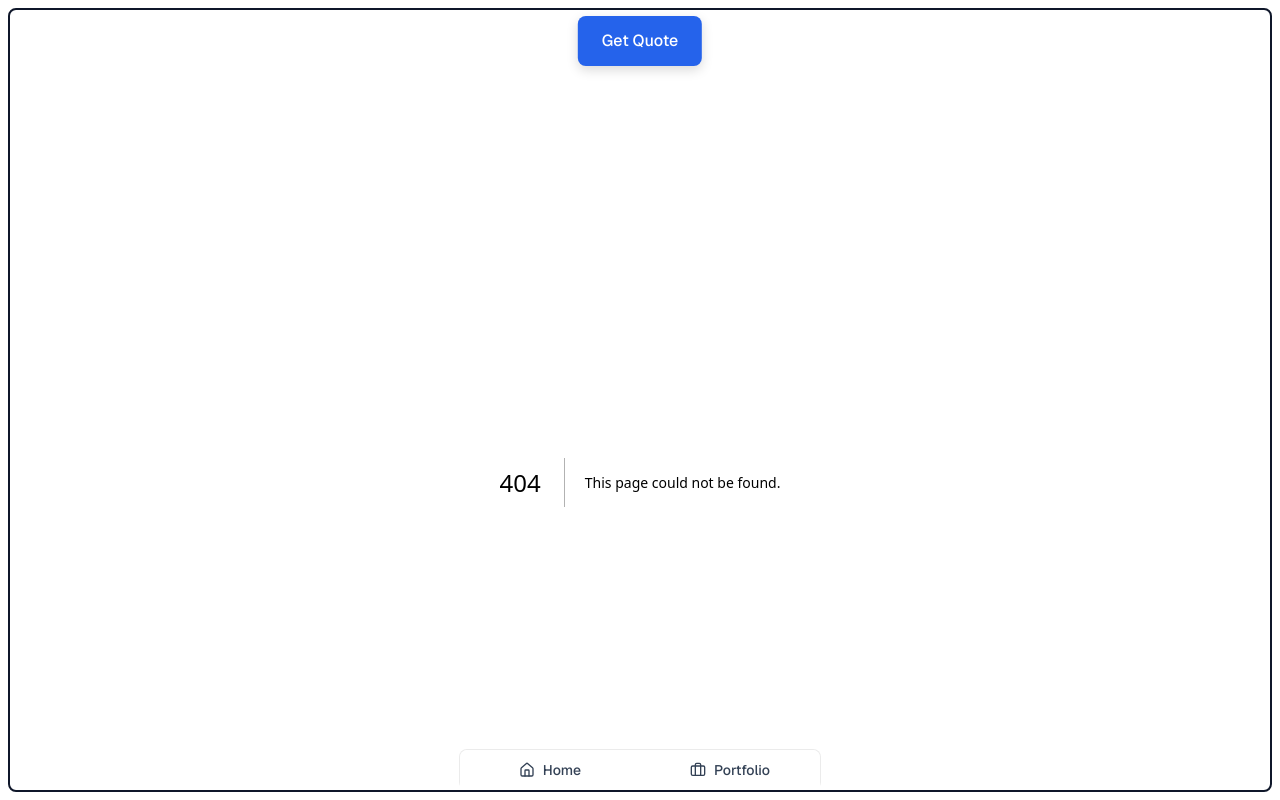
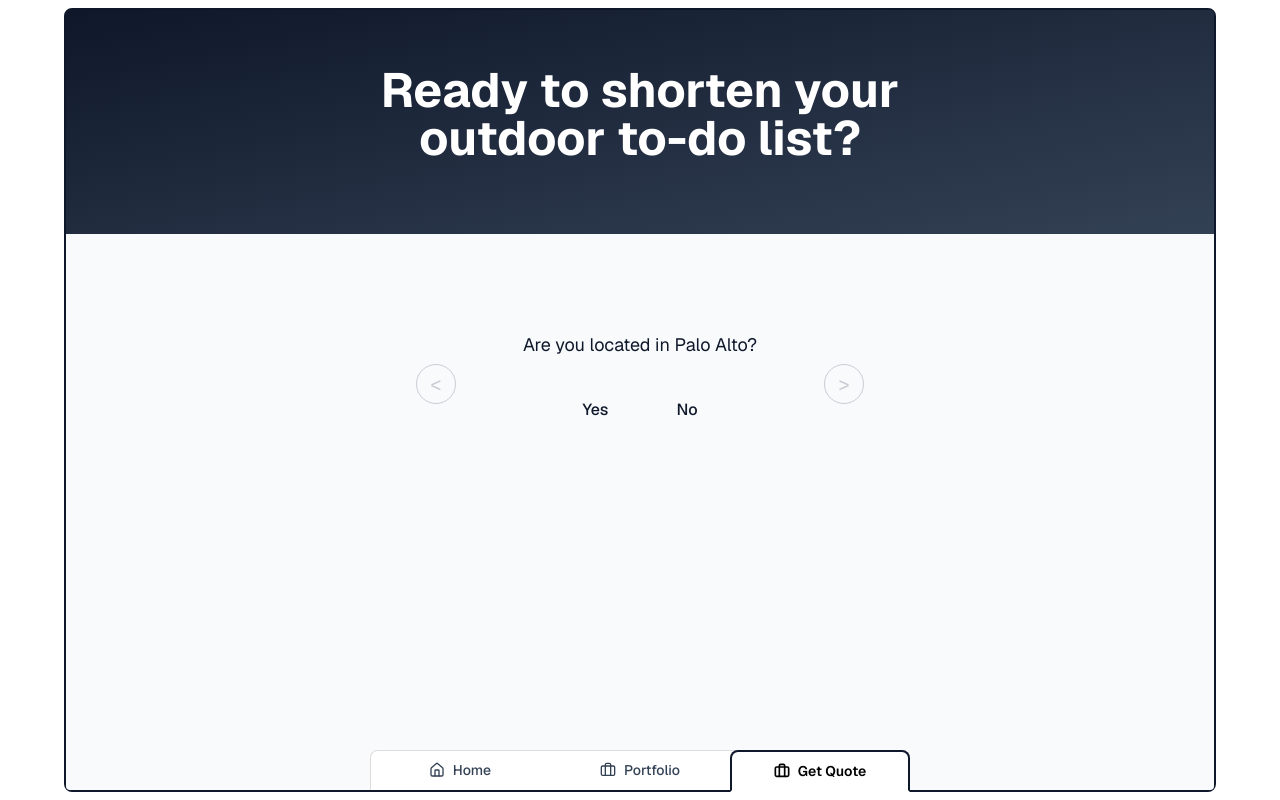
Before and after one commit to caldayham/cfcbayarea.com, a Next.js app: page /get-quote in a window 1280 px wide. Before the commit this address had no page. Built offline with nearby package versions, Linux system fonts and the light colour scheme.

Commit message:
better tabs and 'get quote' page

```diff
--- /dev/null
+++ b/app/get-quote/page.tsx
@@ -0,0 +1,155 @@
+'use client';
+
+import { useState, FormEvent } from 'react';
+import Link from 'next/link';
+import { Button } from '@/components/ui/button';
+
+export default function GetQuotePage() {
+  const [step, setStep] = useState<1 | 2 | 3 | 4>(1);
+  const [inPaloAlto, setInPaloAlto] = useState<'yes' | 'no' | ''>('');
+  const [project, setProject] = useState('');
+  const [name, setName] = useState('');
+  const [phone, setPhone] = useState('');
+
+  const handleNext = () => {
+    if (step < 4) setStep((step + 1) as 1 | 2 | 3 | 4);
+  };
+
+  const handleBack = () => {
+    if (step > 1) setStep((step - 1) as 1 | 2 | 3 | 4);
+  };
+
+  const handleSubmit = (e: FormEvent) => {
+    e.preventDefault();
+    console.log({ inPaloAlto, project, name, phone });
+    setStep(4);
+  };
+
+  return (
+    <div className="min-h-screen flex flex-col">
+      <header className="bg-gradient-hero text-white py-14 px-4">
+        <div className="max-w-xl mx-auto text-center">
+          <h1 className="text-4xl md:text-5xl font-bold mb-4">
+            Ready to shorten your outdoor to-do list?
+          </h1>
+        </div>
+      </header>
+
+      <main className="flex-1 px-4 py-0 bg-surface relative">
+        <div className="max-w-md mx-auto min-h-[300px] flex items-center">
+          {/* Navigation Arrows */}
+          {step < 4 && (
+            <button
+              onClick={handleBack}
+              disabled={step === 1}
+              aria-label="Previous"
+              className="w-10 h-10 flex items-center justify-center rounded-full border text-xl text-[var(--color-text-primary)] disabled:opacity-20 mr-4"
+            >
+              &lt;
+            </button>
+          )}
+
+          <div className="flex-1 space-y-8">
+            {/* STEP 1 */}
+            {step === 1 && (
+              <div className="space-y-6">
+                <p className="text-lg text-center" style={{ color: 'var(--color-text-primary)' }}>
+                  Are you located in Palo Alto?
+                </p>
+                <div className="flex justify-center gap-4">
+                  <button
+                    onClick={() => setInPaloAlto('yes')}
+                    className={`px-6 py-3 font-medium border-2 ${inPaloAlto === 'yes' ? 'border-[var(--color-text-primary)]' : 'border-transparent'} rounded-[var(--radius)]`}
+                  >Yes</button>
+                  <button
+                    onClick={() => setInPaloAlto('no')}
+                    className={`px-6 py-3 font-medium border-2 ${inPaloAlto === 'no' ? 'border-[var(--color-text-primary)]' : 'border-transparent'} rounded-[var(--radius)]`}
+                  >No</button>
+                </div>
+              </div>
+            )}
+
+            {/* STEP 2 */}
+            {step === 2 && (
+              <div className="space-y-6">
+                <label className="block font-medium" style={{ color: 'var(--color-text-primary)' }}>
+                  Briefly describe your project
+                </label>
+                <textarea
+                  rows={4}
+                  required
+                  value={project}
+                  onChange={(e) => setProject(e.target.value)}
+                  className="w-full p-3 border rounded-[var(--radius)]"
+                />
+              </div>
+            )}
+
+            {/* STEP 3 */}
+            {step === 3 && (
+              <form onSubmit={handleSubmit} className="space-y-6">
+                <div>
+                  <label className="block mb-2 font-medium" style={{ color: 'var(--color-text-primary)' }}>
+                    Name
+                  </label>
+                  <input
+                    required
+                    type="text"
+                    value={name}
+                    onChange={(e) => setName(e.target.value)}
+                    className="w-full p-3 border rounded-[var(--radius)]"
+                  />
+                </div>
+                <div>
+                  <label className="block mb-2 font-medium" style={{ color: 'var(--color-text-primary)' }}>
+                    Phone
+                  </label>
+                  <input
+                    required
+                    type="tel"
+                    value={phone}
+                    onChange={(e) => setPhone(e.target.value)}
+                    className="w-full p-3 border rounded-[var(--radius)]"
+                  />
+                </div>
+                <Button type="submit" className="w-full bg-accent hover:bg-accent-hover">
+                  Submit
+                </Button>
+              </form>
+            )}
+
+            {/* STEP 4 */}
+            {step === 4 && (
+              <div className="text-center space-y-6">
+                <h2 className="text-2xl font-bold" style={{ color: 'var(--color-text-primary)' }}>
+                  Thanks, {name.split(' ')[0] || 'friend'}!
+                </h2>
+                <p style={{ color: 'var(--color-text-secondary)' }}>
+                  Fynn or Cal will give you a quick call in <strong>12 business hours or less.</strong>
+                </p>
+                <Link href="/" className="underline hover:opacity-80">
+                  Back to Home
+                </Link>
+              </div>
+            )}
+          </div>
+
+          {/* Navigation Arrows */}
+          {step < 4 && (
+            <button
+              onClick={handleNext}
+              disabled={
+                (step === 1 && !inPaloAlto) ||
+                (step === 2 && !project.trim())
+              }
+              aria-label="Next"
+              className="w-10 h-10 flex items-center justify-center rounded-full border text-xl text-[var(--color-text-primary)] disabled:opacity-20 ml-4"
+            >
+              &gt;
+            </button>
+          )}
+        </div>
+      </main>
+    </div>
+  );
+}
--- a/app/globals.css
+++ b/app/globals.css
@@ -12,6 +12,7 @@
 :root {
   /* Core Colors - Based on your home page design */
   --color-background: #ffffff;          /* Pure white background */
+  --color-background-light-accent: #dddddd;
   --color-surface: #f8fafc;            /* Light slate for sections (slate-50) */
   --color-surface-hover: #f1f5f9;      /* Slightly darker for hover states */
 
--- a/app/layout.tsx
+++ b/app/layout.tsx
@@ -2,7 +2,7 @@ import type { Metadata } from "next";
 import { Geist, Geist_Mono } from "next/font/google";
 import "./globals.css";
 
-import FloatingGetQuoteBadge from "@/components/FloatingGetQuoteBadge";
+//import FloatingGetQuoteBadge from "@/components/FloatingGetQuoteBadge";
 import TabbedContentWrapper from "@/components/TabbedContentWrapper/TabbedContentWrapper";
 
 const geistSans = Geist({
@@ -29,8 +29,7 @@ export default function RootLayout({
     <html lang="en">
       <body className={`${geistSans.variable} ${geistMono.variable} antialiased`}>
 
-        <FloatingGetQuoteBadge />
-
+        {/*<FloatingGetQuoteBadge />*/}
         <TabbedContentWrapper>
 
           {children}
--- a/components/FloatingGetQuoteBadge.tsx
+++ b/components/FloatingGetQuoteBadge.tsx
@@ -9,10 +9,10 @@ const FloatingGetQuoteBadge = () => {
   };
 
   return (
-    <div className="fixed top-4 left-1/2 -translate-x-1/2 z-50">
+    <div className="fixed top-2 left-1/2 -translate-x-1/2 z-50">
       <button
         onClick={handleContactClick}
-        className="px-6 py-3 font-medium text-white transition-all duration-300 hover:shadow-xl hover:scale-105"
+        className="px-6 py-2 font-medium text-white transition-all duration-300 hover:shadow-xl hover:scale-105"
         style={{
           backgroundColor: 'var(--color-accent)',
           borderRadius: 'var(--radius)',
--- a/components/TabbedContentWrapper/FloatingTabs.tsx
+++ b/components/TabbedContentWrapper/FloatingTabs.tsx
@@ -9,6 +9,7 @@ import { Home, Briefcase } from 'lucide-react';
 const tabs = [
     { name: 'Home', href: '/', icon: Home },
     { name: 'Portfolio', href: '/portfolio', icon: Briefcase },
+    { name: 'Get Quote', href: '/get-quote', icon: Briefcase },
 ];
 
 export default function FloatingTabs() {
@@ -30,10 +31,15 @@ export default function FloatingTabs() {
                 transform: 'translateX(-50%)',
                 bottom: '0px',               // adjust manually as desired
                 background: 'var(--color-background)',
-                border: '1px solid rgba(0,0,0,0.08)',
-                borderBottom: 'none',
-                borderRadius: 'var(--radius)',
+                borderTopLeftRadius: 'var(--radius)',
+                borderTopRightRadius: 'var(--radius)',
+                boxShadow: `
+        inset 0 1px 0 0 var(--color-background-light-accent),
+        inset 1px 0 0 0 var(--color-background-light-accent),
+        inset -1px 0 0 0 var(--color-background-light-accent)
+      `,
                 padding: '0px',
+                marginBottom: '10px',
             }}
         >
             {tabs.map(({ name, href, icon: Icon }) => {
@@ -48,7 +54,7 @@ export default function FloatingTabs() {
                         key={href}
                         href={href}
                         scroll={false}
-                        className="flex items-center justify-center gap-2 py-2 text-sm border-2 transition-none"
+                        className="flex items-center justify-center gap-2 py-2 text-sm border-2 transition-none w-[115px] md:w-[180px]"
                         style={{
                             /* individual edges avoid the React warning */
                             borderTop,
@@ -60,8 +66,7 @@ export default function FloatingTabs() {
                             zIndex: isActive ? 1 : 0,
                             fontWeight: isActive ? 600 : 500,
                             color: isActive ? 'black' : 'var(--color-text-secondary)',
-                            background: 'var(--color-background)',
-                            width: '180px',
+                            background: isActive ? 'var(--color-background)' : 'none',
                         }}
                     >
                         <Icon className="w-4 h-4" strokeWidth={isActive ? 2.5 : 2} />
--- a/components/TabbedContentWrapper/Frame.tsx
+++ b/components/TabbedContentWrapper/Frame.tsx
@@ -6,7 +6,10 @@ import React from 'react';
 export default function Frame({ children }: { children: React.ReactNode }) {
   return (
     <div
-      className="fixed inset-0 flex flex-col pointer-events-none"
+      className="fixed inset-0 flex justify-center pointer-events-none"
+    >
+      <div
+        className="flex flex-col w-full max-w-6xl  pointer-events-auto"
         style={{
           margin: '8px',
           border: '2px solid var(--color-text-primary)',
@@ -15,5 +18,6 @@ export default function Frame({ children }: { children: React.ReactNode }) {
       >
         {children}
       </div>
+    </div>
   );
 }
--- /dev/null
+++ b/components/TabbedContentWrapper/Spacer.tsx
@@ -0,0 +1,4 @@
+// components/TopSpacer.tsx
+export default function Spacer({ height = 64 }: { height?: number }) {
+  return <div style={{ height }} />;
+}
--- a/components/TabbedContentWrapper/TabbedContentWrapper.tsx
+++ b/components/TabbedContentWrapper/TabbedContentWrapper.tsx
@@ -4,7 +4,7 @@
 import React from 'react';
 import Frame         from './Frame';
 import FloatingTabs  from './FloatingTabs';
-import TopSpacer     from './TopSpacer';       // adjust relative path if needed
+import Spacer     from './Spacer';       // adjust relative path if needed
 
 export default function TabbedContentWrapper({
   children,
@@ -19,8 +19,8 @@ export default function TabbedContentWrapper({
         data-scroll-restoration-id="main-content"
         style={{ borderRadius: 'calc(var(--radius) - 4px)' }}
       >
-        <TopSpacer height={72} />
         {children}
+        <Spacer height={60}/>
       </main>
 
       {/* floating centred tabs */}
--- a/components/TabbedContentWrapper/TopSpacer.tsx
+++ /dev/null
@@ -1,4 +0,0 @@
-// components/TopSpacer.tsx
-export default function TopSpacer({ height = 64 }: { height?: number }) {
-  return <div style={{ height }} />;
-}
```
Lines whose indentation alone changed are shown as unchanged.
